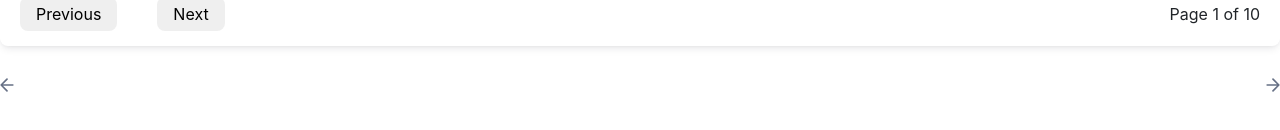
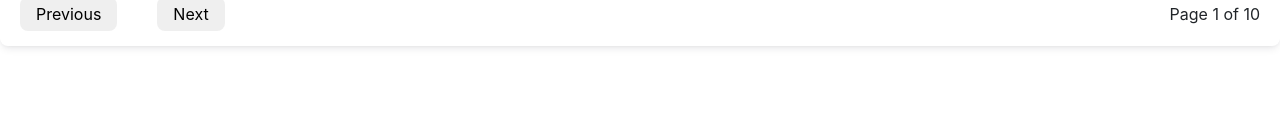
Before and after one commit to MubarakSULAYMAN/Fidia, a Nuxt app: page /dashboard/overview in a window 1280 px wide. Shown: the part 1556-1686 px from the top of the page. After the commit the page ends 1650 px from the top, so only its background shows below. Built offline with nearby package versions, Linux system fonts and the light colour scheme.

Commit message:
UPDATE: Improve README.md

```diff
--- a/components/common/FidiaTable.vue
+++ b/components/common/FidiaTable.vue
@@ -11,7 +11,7 @@
       </table>
     </div>
 
-    <div class="fidia-pad">
+    <div class="fidia-pad d-block d-lg-none">
       <div class="table-toolbar fidia-pad d-flex justify-content-between mt-4 py-2">
         <img src="/svgs/icons/icon-arrow-left.svg" alt="←" tabindex="0">
 
```
Also changed, not shown: 1 other file (tests, documents, lock files or other folders).
